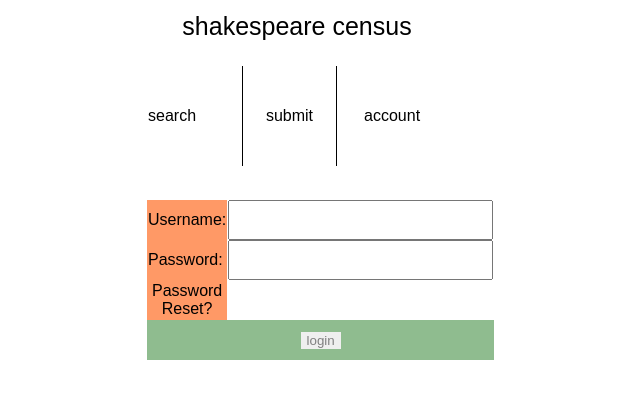
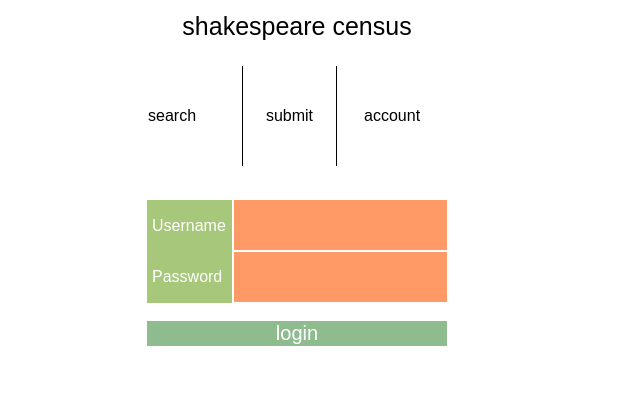
Before and after one commit to mujinyun2009/shakespeare-census, a Django app: page /census/login in a window 1280 px wide. Shown: the part 178-577 px from the top of the page, without its empty margins (343-983 px from the left). Run offline with Django 3.2, Linux system fonts and the light colour scheme; parts of the project's set-up code (start-up, migrations or seed data) failed here and were passed over; some libraries are stand-ins or nearby versions.

Commit message:
prettify css for login table

```diff
--- a/census/templates/census/login.html
+++ b/census/templates/census/login.html
@@ -5,20 +5,34 @@
 <script src="https://ajax.googleapis.com/ajax/libs/jquery/3.2.1/jquery.min.js"></script>
 
 <style>
+
+hr.style1 {
+  border: 0;
+  height: 1px;
+  border-color:#6E728A;
+  padding:0px;
+  margin:0px;
+}
+
+a {text-decoration: None}
 .login {
   border : none;
   position:relative;
   font-family: "Century Gothic", AppleGothic, sans-serif;
-}
-th {
-    background-color: #8FBC8F;
-    background:#8FBC8F;
-    color: #FFFFFF;
-    width:100%;
-    height:40px;
+  color: #FFFFFF;
+  background-color: #8FBC8F;
+  width: 300px;
 }
 
 
+input {
+    border: None;
+    color: #FFFFFF;
+    background: none;
+    width: 200px;
+    font-size:20px;
+    font-family:"Century Gothic", AppleGothic, sans-serif;
+}
 
 p.sansserif {
     font-family: "Century Gothic", AppleGothic, sans-serif;
@@ -39,68 +53,19 @@ table {
   padding-top:0;
   padding-bottom:0;
   background:#FFFFFF;
-  border: 0;
-  th height
-
-}
-.table2:hover:not(.active) {
-  background-color: #FFFFFF;
-}
-
-.table2:nth-child(odd) {background-color: #ff9966}
-
-
-.select1 {
-  width:215px;
-  text-align:center;
-  background-color: #FFFFFF;
-  position: relative;
-  height: 35px;
-  left:40%;
-  margin:auto;
-  border:none;
-  background:none;
-  color:#A9A9A9;
-  font-size:20px;
-}
-select option {
-  background-color:#FFFFFF;
-  color:#FFFFFF;
-  background:none;
-}
-
-input {
-  color: #808080;
-  font-weight: lighter;
-}
-input, select, textarea{
-    color: #808080;
-    font-weight:lighter;
-}
-.addfields {
-  text-decoration: none;
-  width: 100px;
-  height:50px;
-  border : none;
-  left: 40.7%;
-  padding: 10px 30px;
-  position:relative;
+  border: 0px;
   color: #FFFFFF;
-  background: #D19B1E;
-  font-family: "Century Gothic", AppleGothic, sans-serif;
-
+  margin:0px;
+  padding:5px;
+  border-collapse: collapse;
 }
 
 
-.hidden {
-  display: none;
-  overflow: auto;
-}
-.hidden2 {
-  display: none;
-  overflow: auto;
-}
+.table2:nth-child(2) {background-color: #ff9966; border-left: 2px solid #FFFFFF; border-bottom:2px solid #FFFFFF;}
 
+.table2:nth-child(odd) {background-color: #a7c87b; border-bottom:none;}
+
+table th:nth-child(odd) {background-color: #ff9966}
 
 tr {
     border:none;
@@ -117,7 +82,7 @@ td a {
   text-decoration: none;
 }
 
-td:hover:not(.active) {
+td:hover:not(.table2) {
   background-color: #F2E8CE;
 }
 
@@ -131,6 +96,13 @@ table.center {
   position:relative;
   left:50%;
 }
+table.center2 {
+  width:300px;
+  margin-left:-150px;
+  position:relative;
+  left:50%;
+}
+
 .Submission {
   text-decoration: none;
   border : none;
@@ -177,21 +149,21 @@ p.title {
 <div class = "header">
 <table class = "center">
 <tr>
-<td>
+<td class = "topbar">
 <div id = "unhidebutton">
     <p class = sansserif>
     search
     </p>
   </div>
 </td>
-<td>
+<td class = "topbar">
 <p class = sansserif>
-<a class="not.active" href="http://localhost:8000/census/submission">submit</a>
+<a  href="http://localhost:8000/census/submission">submit</a>
 </p>
 </td>
-<td>
+<td class = "topbar">
 <p class = sansserif>
-<a class="active" href="http://localhost:8000/census/login">account</a>
+<a class href="http://localhost:8000/census/login">account</a>
 </p>
 </td>
 </tr>
@@ -199,7 +171,6 @@ p.title {
 </div>
 <br>
     <div class="main-content">
-        <link rel="stylesheet" type="text/css" href="{% static 'WSKsearch/login.css' %}">
         {% if failed == True %}
         <p class="sansserif">Your account is inactive, please enter the correct username and password</p>
         {% endif %}
@@ -207,26 +178,25 @@ p.title {
             <form id="login_form" method="post" action="/census/login">
                 {% csrf_token %}
                 <p class = "sansserif">
-                <table class = "center">
-                    <tr class = "table2" height ="40">
-                    <td class = "table2">Username:</td>
+                <table class = "center2">
+                    <tr height ="40">
+                    <td class = "table2">Username</td>
                     <td class = "table2"><input type="text" name="username" value="" size="30" style="height:40px;" /></td>
                     </tr>
-                    <tr height="40">
+                    <tr  height="40">
                     <td class = "table2">
-                    Password:
+                    Password
                     </td>
-                    <td class = "table2"><input type="password" name="password" value="" size="30" style="height:40px;" /></td>
+                    <td class = "table2"><input type="password" name="password" value="" size="30" style="height:40px;"/></td>
                     </tr>
-                     <tr class = "table2" height="40">
-                    <td class = "table2"><a href="\UpennWSK/user/password_reset">Password Reset?</a></td>
-                    </tr>
-                    <tr class = "table2" height="40">
-                    <th colspan="2"><input type="submit" value="login" class="login" />
-                    <input type="hidden" name="next" value={{next}}></th>
-                    </tr>
-                    </p>
-        </table>
+                </table>
+                                <hr class="style1"></hr>
+
+<!--                     <th><a href="\UpennWSK/user/password_reset">Password Reset?</a></th>
+ -->               <center>
+                    <input type="submit" value="login" class="login" />
+                    <input type="hidden" name="next" value={{next}}>
+
             </form>
     </div>
     </div>
```
